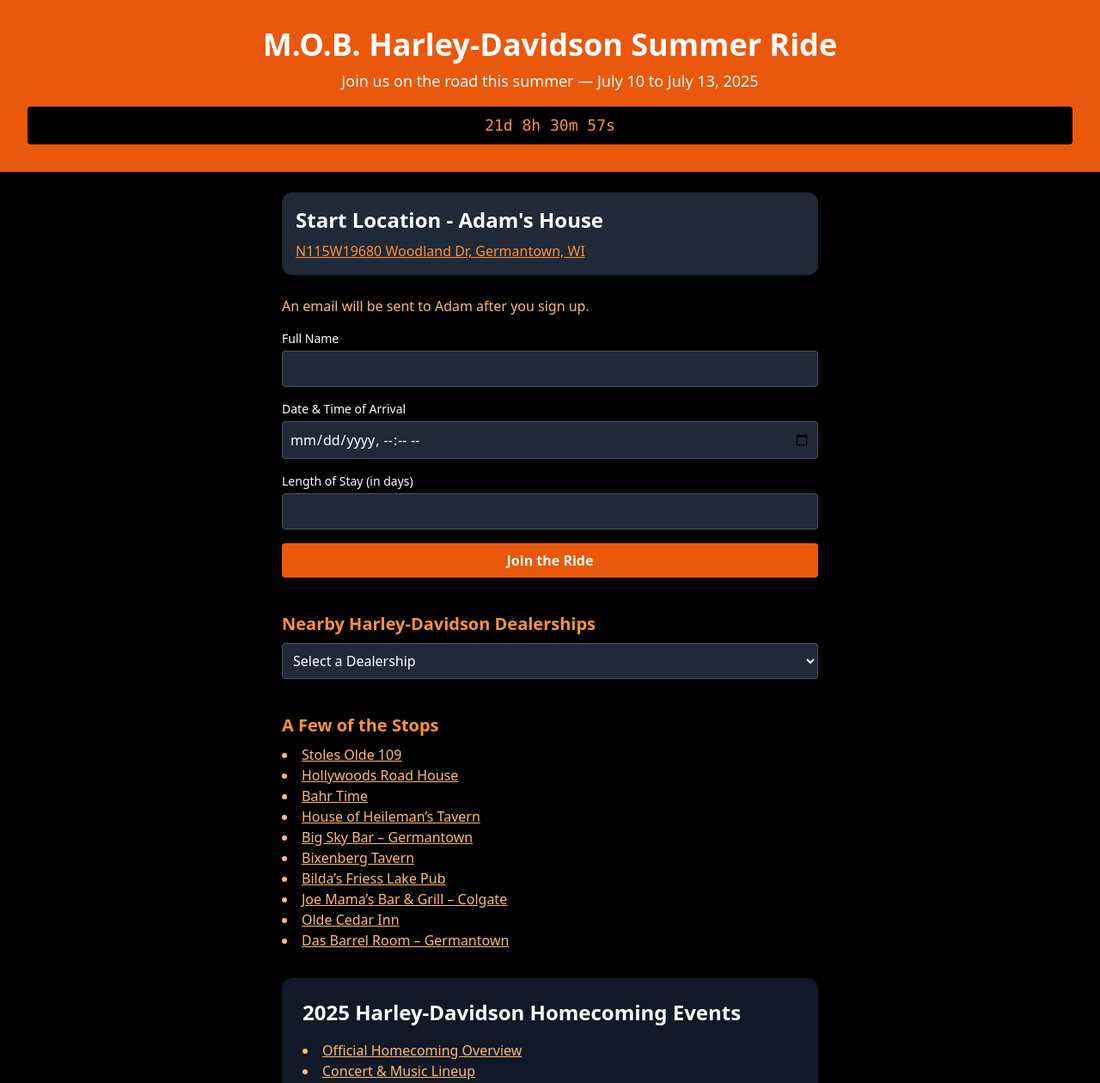
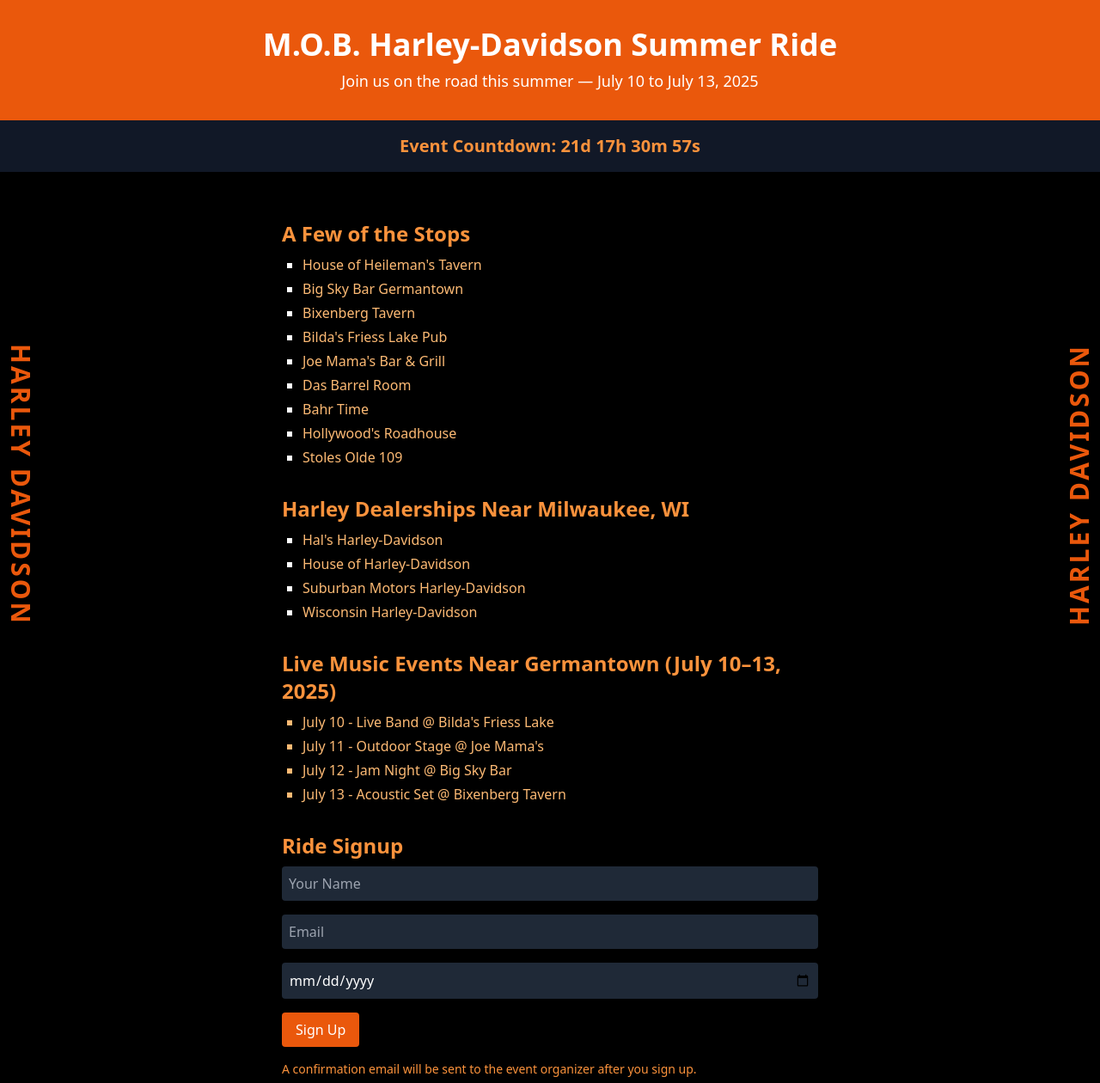
Before and after one commit to aballesteros-bike/Harley-Summer-Ride, a plain HTML site: page index.html in a window 1280 px wide. Shown: the top 1260 px of the page at 86% size. Drawn offline with nearby package versions, Linux system fonts and the light colour scheme.

Commit message:
Add files via upload

```diff
--- a/index.html
+++ b/index.html
@@ -6,117 +6,106 @@
   <title>M.O.B. Harley-Davidson Summer Ride</title>
   <script src="https://cdn.tailwindcss.com"></script>
   <link rel="icon" href="https://www.harley-davidson.com/etc.clientlibs/hd-dotcom/clientlibs/clientlib-base/resources/icons/favicon.ico" />
-  <script>
-    document.addEventListener("DOMContentLoaded", function () {
-      const countdown = document.getElementById("countdown");
-      const eventDate = new Date("2025-07-10T00:00:00").getTime();
+  <style>
+    ul.custom-bullets {
+      list-style-type: square;
+    }
+    body {
+      font-family: 'Segoe UI', Tahoma, Geneva, Verdana, sans-serif;
+    }
+  </style>
+</head>
+<body class="bg-black text-white font-sans relative">
+  <!-- Side Banners -->
+  <div class="hidden md:block fixed left-6 top-1/2 transform -translate-y-1/2 rotate-90 origin-left text-orange-600 text-3xl font-extrabold tracking-widest z-50">
+    HARLEY DAVIDSON
+  </div>
+  <div class="hidden md:block fixed right-6 top-1/2 transform -translate-y-1/2 -rotate-90 origin-right text-orange-600 text-3xl font-extrabold tracking-widest z-50">
+    HARLEY DAVIDSON
+  </div>
 
-      const updateCountdown = () => {
-        const now = new Date().getTime();
-        const distance = eventDate - now;
-
-        if (distance < 0) {
-          countdown.innerHTML = "The ride has started!";
-          return;
-        }
-
-        const days = Math.floor(distance / (1000 * 60 * 60 * 24));
-        const hours = Math.floor((distance % (1000 * 60 * 60 * 24)) / (1000 * 60 * 60));
-        const minutes = Math.floor((distance % (1000 * 60 * 60)) / (1000 * 60));
-        const seconds = Math.floor((distance % (1000 * 60)) / 1000);
-
-        countdown.innerHTML = `${days}d ${hours}h ${minutes}m ${seconds}s`;
-      };
-
-      updateCountdown();
-      setInterval(updateCountdown, 1000);
-    });
-  </script>
-</head>
-<body class="bg-black text-white font-sans">
-  <header class="bg-orange-600 p-8 text-center">
+  <header class="bg-orange-600 p-8 text-center relative">
     <h1 class="text-4xl font-bold">M.O.B. Harley-Davidson Summer Ride</h1>
     <p class="text-lg mt-2">Join us on the road this summer — July 10 to July 13, 2025</p>
-    <div class="mt-4 bg-black px-4 py-2 rounded text-orange-400 font-mono text-lg" id="countdown"></div>
   </header>
 
+  <div class="bg-gray-900 text-center p-4 text-xl font-semibold text-orange-400" id="countdown">
+    Event Countdown: <span id="timer">Loading...</span>
+  </div>
+
+  <script>
+    const countdown = () => {
+      const targetDate = new Date("July 10, 2025 09:00:00").getTime();
+      const now = new Date().getTime();
+      const diff = targetDate - now;
+
+      if (diff <= 0) {
+        document.getElementById("timer").innerHTML = "The ride has begun!";
+        return;
+      }
+
+      const days = Math.floor(diff / (1000 * 60 * 60 * 24));
+      const hours = Math.floor((diff % (1000 * 60 * 60 * 24)) / (1000 * 60 * 60));
+      const minutes = Math.floor((diff % (1000 * 60 * 60)) / (1000 * 60));
+      const seconds = Math.floor((diff % (1000 * 60)) / 1000);
+
+      document.getElementById("timer").innerHTML = `${days}d ${hours}h ${minutes}m ${seconds}s`;
+    };
+
+    setInterval(countdown, 1000);
+  </script>
+
   <main class="p-6 max-w-2xl mx-auto">
-    <section class="bg-gray-800 p-4 mb-6 rounded-xl shadow-xl">
-      <h2 class="text-2xl font-semibold mb-2">Start Location - Adam's House</h2>
-      <p class="text-orange-300"><a href="https://maps.google.com/?q=N115W19680+Woodland+Dr,+Germantown,+WI" target="_blank" class="underline text-orange-400 hover:text-orange-200">N115W19680 Woodland Dr, Germantown, WI</a></p>
-    </section>
-
-    <p class="text-orange-300 mb-4">An email will be sent to Adam after you sign up.</p>
-    <form class="space-y-4" action="https://formsubmit.co/adam@midwestpanel.com" method="POST">
-      <input type="hidden" name="_captcha" value="false">
-      <input type="hidden" name="_next" value="thank-you.html">
-      <input type="hidden" name="_autoresponse" value="Thank you for signing up for the M.O.B. Harley-Davidson Summer Ride! We look forward to seeing you on the road.">
-      <div>
-        <label class="block text-sm font-medium mb-1">Full Name</label>
-        <input type="text" name="name" required class="w-full p-2 rounded bg-gray-800 border border-gray-600" />
-      </div>
-      <div>
-        <label class="block text-sm font-medium mb-1">Date & Time of Arrival</label>
-        <input type="datetime-local" name="arrival" required class="w-full p-2 rounded bg-gray-800 border border-gray-600" />
-      </div>
-      <div>
-        <label class="block text-sm font-medium mb-1">Length of Stay (in days)</label>
-        <input type="number" name="stay" min="1" required class="w-full p-2 rounded bg-gray-800 border border-gray-600" />
-      </div>
-      <button type="submit" class="w-full bg-orange-600 hover:bg-orange-700 text-white py-2 px-4 rounded font-semibold">Join the Ride</button>
-    </form>
-
-    <section class="mt-10">
-      <label for="dealerships" class="block text-xl font-semibold mb-2 text-orange-400">Nearby Harley-Davidson Dealerships</label>
-      <select id="dealerships" class="w-full p-2 rounded bg-gray-800 border border-gray-600 text-white" onchange="if(this.value) window.open(this.value, '_blank')">
-        <option value="">Select a Dealership</option>
-        <option value="https://www.halshd.com/">Hal's Harley-Davidson (New Berlin, WI)</option>
-        <option value="https://www.houseofharley.com/">House of Harley-Davidson (Milwaukee, WI)</option>
-        <option value="https://www.suburbanharley.com/">Suburban Motors Harley-Davidson (Thiensville, WI)</option>
-        <option value="https://www.wisconsinharley.com/">Wisconsin Harley-Davidson (Oconomowoc, WI)</option>
-        <option value="https://www.johnsonsharleydavidson.com/">Johnson's Harley-Davidson (Union Grove, WI)</option>
-      </select>
-    </section>
-
-    <section class="mt-10">
-      <h2 class="text-xl font-bold text-orange-400 mb-2">A Few of the Stops</h2>
-      <ul class="list-disc list-inside text-orange-300">
-        <li><a href="https://www.stollsolde109.com/" target="_blank" class="underline">Stoles Olde 109</a></li>
-        <li><a href="https://www.hollywoodsroadhouse.net/" target="_blank" class="underline">Hollywoods Road House</a></li>
-        <li><a href="https://www.facebook.com/BAHRTIME" target="_blank" class="underline">Bahr Time</a></li>
-        <li><a href="https://www.houseofheilemans.com/" target="_blank" class="underline">House of Heileman’s Tavern</a></li>
-        <li><a href="https://www.facebook.com/bigskyWI" target="_blank" class="underline">Big Sky Bar – Germantown</a></li>
-        <li><a href="https://www.facebook.com/BixenbergTavern/" target="_blank" class="underline">Bixenberg Tavern</a></li>
-        <li><a href="https://www.facebook.com/bildas" target="_blank" class="underline">Bilda’s Friess Lake Pub</a></li>
-        <li><a href="https://www.facebook.com/JoeMamasBarandGrill" target="_blank" class="underline">Joe Mama’s Bar & Grill – Colgate</a></li>
-        <li><a href="https://www.facebook.com/OldeCedarInn/" target="_blank" class="underline">Olde Cedar Inn</a></li>
-        <li><a href="https://www.facebook.com/dasbarrelroom/" target="_blank" class="underline">Das Barrel Room – Germantown</a></li>
+    <section class="my-8">
+      <h2 class="text-2xl font-bold text-orange-400 mb-2">A Few of the Stops</h2>
+      <ul class="custom-bullets pl-6 space-y-1">
+        <li><a href="https://www.houseofheilemans.com/" class="text-orange-300 hover:underline" target="_blank">House of Heileman's Tavern</a></li>
+        <li><a href="https://www.facebook.com/bigskyWI" class="text-orange-300 hover:underline" target="_blank">Big Sky Bar Germantown</a></li>
+        <li><a href="https://www.facebook.com/BixenbergTavern" class="text-orange-300 hover:underline" target="_blank">Bixenberg Tavern</a></li>
+        <li><a href="https://www.facebook.com/bildas" class="text-orange-300 hover:underline" target="_blank">Bilda's Friess Lake Pub</a></li>
+        <li><a href="https://www.facebook.com/JoeMamasBarandGrill" class="text-orange-300 hover:underline" target="_blank">Joe Mama's Bar & Grill</a></li>
+        <li><a href="https://dbrbar.com/" class="text-orange-300 hover:underline" target="_blank">Das Barrel Room</a></li>
+        <li><a href="https://www.facebook.com/BAHRTIME" class="text-orange-300 hover:underline" target="_blank">Bahr Time</a></li>
+        <li><a href="https://www.hollywoodsroadhouse.net/" class="text-orange-300 hover:underline" target="_blank">Hollywood's Roadhouse</a></li>
+        <li><a href="https://www.stollsolde109.com/" class="text-orange-300 hover:underline" target="_blank">Stoles Olde 109</a></li>
       </ul>
     </section>
 
-    <section class="bg-gray-900 p-6 mt-8 rounded-xl shadow-xl">
-      <h2 class="text-2xl font-semibold mb-4">2025 Harley-Davidson Homecoming Events</h2>
-      <ul class="list-disc list-inside text-orange-300">
-        <li><a href="https://www.harley-davidson.com/us/en/content/event-calendar/homecoming.html" target="_blank" class="underline">Official Homecoming Overview</a></li>
-        <li><a href="https://www.harley-davidson.com/us/en/content/event-calendar/homecoming.html#music" target="_blank" class="underline">Concert & Music Lineup</a></li>
-        <li><a href="https://www.harley-davidson.com/us/en/content/event-calendar/homecoming.html#tours" target="_blank" class="underline">Factory Tours & Activities</a></li>
-        <li><a href="https://www.harley-davidson.com/us/en/content/event-calendar/homecoming.html#register" target="_blank" class="underline">Register & More Info</a></li>
+    <section class="my-8">
+      <h2 class="text-2xl font-bold text-orange-400 mb-2">Harley Dealerships Near Milwaukee, WI</h2>
+      <ul class="custom-bullets pl-6 space-y-1">
+        <li><a href="https://www.halshd.com/" class="text-orange-300 hover:underline" target="_blank">Hal's Harley-Davidson</a></li>
+        <li><a href="https://www.houseofharley.com/" class="text-orange-300 hover:underline" target="_blank">House of Harley-Davidson</a></li>
+        <li><a href="https://suburbanharley.com/" class="text-orange-300 hover:underline" target="_blank">Suburban Motors Harley-Davidson</a></li>
+        <li><a href="https://wisconsinharley.com/" class="text-orange-300 hover:underline" target="_blank">Wisconsin Harley-Davidson</a></li>
       </ul>
     </section>
 
-    <section class="bg-gray-800 p-6 mt-8 rounded-xl shadow-xl">
-      <h2 class="text-2xl font-semibold mb-4 text-orange-400">Live Music Events Near Germantown, WI</h2>
-      <ul class="list-disc list-inside text-orange-300">
-        <li>July 10 – Bella Cain at Germantown Legion Hall</li>
-        <li>July 11 – The Toys at The Saloon on Calhoun, Brookfield</li>
-        <li>July 12 – Road Crew at AJ’s Bar & Grill, Muskego</li>
-        <li>July 13 – The Now at Shank Hall, Milwaukee</li>
+    <section class="my-8">
+      <h2 class="text-2xl font-bold text-orange-400 mb-2">Live Music Events Near Germantown (July 10–13, 2025)</h2>
+      <ul class="custom-bullets pl-6 text-orange-300 space-y-1">
+        <li>July 10 - Live Band @ Bilda's Friess Lake</li>
+        <li>July 11 - Outdoor Stage @ Joe Mama's</li>
+        <li>July 12 - Jam Night @ Big Sky Bar</li>
+        <li>July 13 - Acoustic Set @ Bixenberg Tavern</li>
       </ul>
     </section>
+
+    <section class="my-8">
+      <h2 class="text-2xl font-bold text-orange-400 mb-2">Ride Signup</h2>
+      <form class="space-y-4" method="POST" action="#">
+        <input type="text" name="name" placeholder="Your Name" required class="w-full p-2 rounded bg-gray-800 text-white" />
+        <input type="email" name="email" placeholder="Email" required class="w-full p-2 rounded bg-gray-800 text-white" />
+        <input type="date" name="arrival" required class="w-full p-2 rounded bg-gray-800 text-white" />
+        <button type="submit" class="bg-orange-600 hover:bg-orange-700 px-4 py-2 rounded text-white">Sign Up</button>
+        <p class="text-sm text-orange-400 mt-2">A confirmation email will be sent to the event organizer after you sign up.</p>
+      </form>
+    </section>
+
+    <section class="my-8">
+      <h2 class="text-2xl font-bold text-orange-400 mb-2">Start Location</h2>
+      <p class="text-lg">Adam's House — <a href="https://maps.google.com/?q=N115W19680+Woodland+Dr,+Germantown,+WI" target="_blank" class="text-orange-300 hover:underline">N115W19680 Woodland Dr, Germantown, WI</a></p>
+    </section>
   </main>
-
-  <footer class="text-center text-sm mt-10 mb-4 text-gray-400">
-    &copy; 2025 Harley-Davidson. All rights reserved.
-  </footer>
 </body>
 </html>
```
